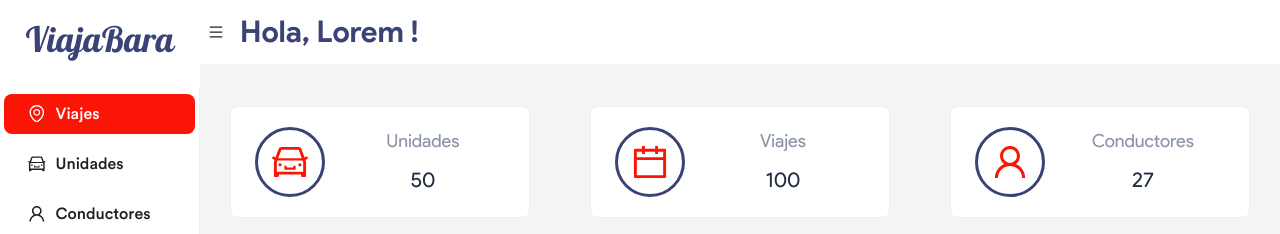
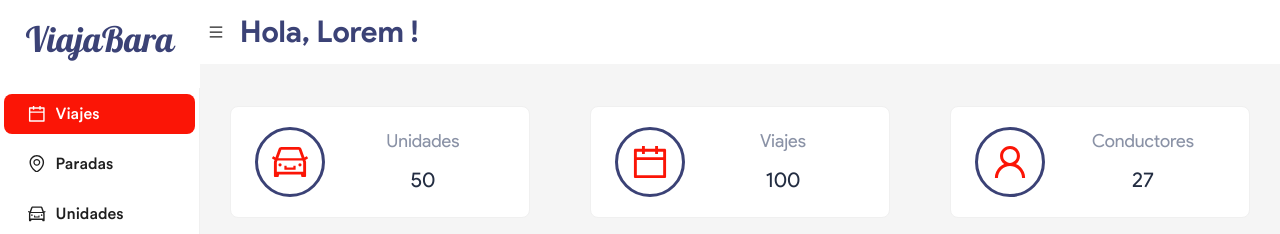
Before and after one commit to Javvier3/pwa-deploy, a React (Create React App) app: page /viajes in a window 1280 px wide. Shown: the top 234 px of the page. Built offline with nearby package versions, Linux system fonts and the light colour scheme; no server answers.

Commit message:
sidebar changed

```diff
--- a/src/components/Sidebar/subcomponents/MenuList.jsx
+++ b/src/components/Sidebar/subcomponents/MenuList.jsx
@@ -1,5 +1,5 @@
 import { Menu } from 'antd';
-import { EnvironmentOutlined, CarOutlined, UserOutlined, LogoutOutlined } from '@ant-design/icons';
+import { CalendarOutlined, EnvironmentOutlined, CarOutlined, UserOutlined, LogoutOutlined } from '@ant-design/icons';
 import { useNavigate, useLocation } from 'react-router-dom';
 import { useEffect, useState } from 'react';
 import '../Sidebar.css';
@@ -17,6 +17,8 @@ const MenuList = ({ darkTheme }) => {
 
     if (key === 'viajes') {
       navigate('/viajes');
+    } else if (key === 'paradasRegister') {
+      navigate('/paradasRegister');
     } else if (key === 'unidades') {
       navigate('/unidades');
     } else if (key === 'conductores') {
@@ -34,7 +36,7 @@ const MenuList = ({ darkTheme }) => {
 
   useEffect(() => {
     const path = location.pathname;
-    if (path === '/viajes' || path === '/unidades' || path === '/conductores' || path === '/logout') {
+    if (path === '/viajes' || path === '/paradasRegister' || path === '/unidades' || path === '/conductores' || path === '/logout') {
       setSelectedKey(path.slice(1)); // Quita la barra inicial para coincidir con las claves
     } else {
       setSelectedKey(null);
@@ -56,8 +58,12 @@ const MenuList = ({ darkTheme }) => {
       onClick={handleMenuClick}
       inlineCollapsed={collapsed}
     >
-      <Menu.Item key="viajes" icon={<EnvironmentOutlined />}>
+      <Menu.Item key="viajes" icon={<CalendarOutlined />}>
         Viajes
+      </Menu.Item>
+
+      <Menu.Item key="paradasRegister" icon={<EnvironmentOutlined />}>
+        Paradas
       </Menu.Item>
 
       <Menu.Item key="unidades" icon={<CarOutlined />}>
```
